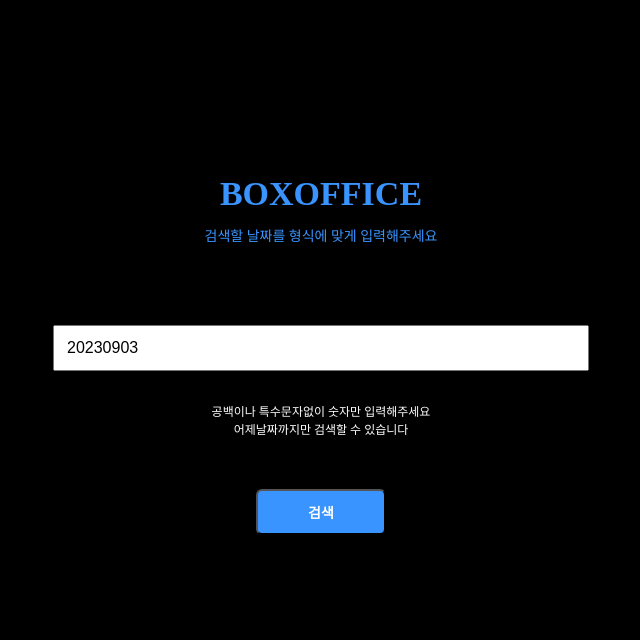
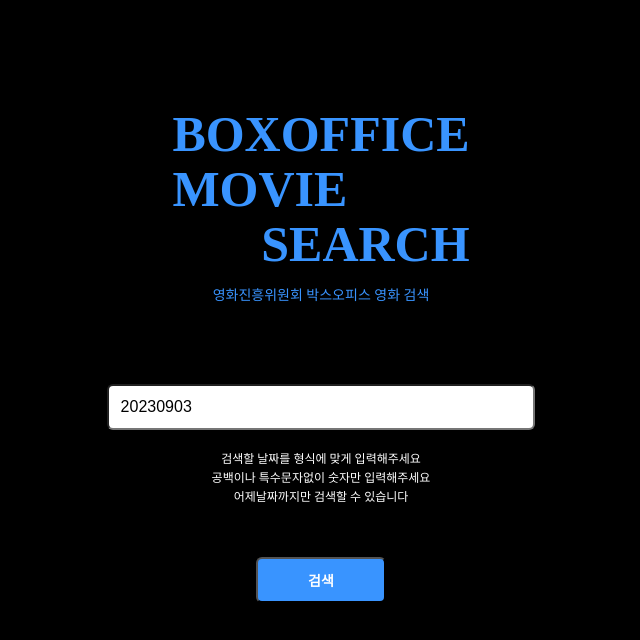
Before and after one commit to jimeal/movie-search-api, a website built with Parcel: page index.html in a window 1280 px wide. Shown: the whole page, without its empty margins (319-959 px from the left). Built offline with nearby package versions, Linux system fonts and the light colour scheme; no server answers; a web font is replaced by a local one.

Commit message:
스타일 수정

```diff
--- a/index.html
+++ b/index.html
@@ -5,18 +5,24 @@
 <meta http-equiv="Content-Security-Policy" content="upgrade-insecure-requests">
 <meta name="viewport" content="width=device-width,initial-scale=1.0,minimum-scale=1.0,maximum-scale=1.0,user-scalable=no">
 <title>영화 API</title>
+<link href='//spoqa.github.io/spoqa-han-sans/css/SpoqaHanSans-kr.css' rel='stylesheet' type='text/css'>
+<link href='//spoqa.github.io/spoqa-han-sans/css/SpoqaHanSans-jp.css' rel='stylesheet' type='text/css'>
 <link rel="stylesheet" href="style.css">
 </head>
 <body>
   <div class="container">
     <div class="inner">
       <div class="top-title">
-        <h1 class="title logo-title">boxoffice</h1>
-        <span class="sub">검색할 날짜를 형식에 맞게 입력해주세요</span>
+        <h1 class="title logo-title">
+          <span class="title-center">boxoffice</span>
+          <span class="title-left">movie</span>
+          <span class="title-right">search</span>
+        </h1>
+        <span class="sub">영화진흥위원회 박스오피스 영화 검색</span>
       </div>
       <div>
         <input type="text" id="targetDateInput" class="search-input" value="">
-        <p class="discription">공백이나 특수문자없이 숫자만 입력해주세요<br/>
+        <p class="discription">검색할 날짜를 형식에 맞게 입력해주세요<br/>공백이나 특수문자없이 숫자만 입력해주세요<br/>
           어제날짜까지만 검색할 수 있습니다</p>
         <button id="targetDateInputButton" class="search-btn" type="submit">검색</button>
       </div>
--- a/index.js
+++ b/index.js
@@ -10,7 +10,6 @@ function movieRank() {
     url: url,
     dataType: "json",
     success: function(data) {
-      // console.log(data)
 
       if(data.faultInfo) {
         $(".container .popup-body table").append(`
--- a/package.json
+++ b/package.json
@@ -16,6 +16,8 @@
     "dotenv": "^16.3.1"
   },
   "dependencies": {
+    "http": "0.0.1-security",
+    "https": "^1.0.0",
     "jquery": "^3.7.1"
   }
 }
--- a/style.css
+++ b/style.css
@@ -1,3 +1,10 @@
+@font-face {
+  font-family: 'KOTRA_BOLD-Bold';
+  src: url('https://cdn.jsdelivr.net/gh/projectnoonnu/noonfonts_20-10-21@1.1/KOTRA_BOLD-Bold.woff') format('woff');
+  font-weight: normal;
+  font-style: normal;
+}
+
 :root {
   --primary-color: #3994FF;
   --active-color: #83C961;
@@ -21,6 +28,7 @@ body {
   overflow-x: hidden;
   color: var(--text-color);
   box-sizing: border-box;
+  font-family: 'Spoqa Han Sans', 'Spoqa Han Sans JP', 'Sans-serif';
 }
 h1 {
   margin: 0;
@@ -41,8 +49,23 @@ h1 {
   margin-bottom: 80px;
 }
 .title {
-  font-size: 34px;
-  margin-bottom: 12px;
+  margin: 0 auto 12px;
+  font-size: 50px;
+  font-family: 'KOTRA_BOLD-Bold';
+  width: fit-content;
+}
+.title > span {
+  display: block;
+  line-height: 1.1;
+}
+.title-center {
+  text-align: center;
+}
+.title-left {
+  text-align: left;
+}
+.title-right {
+  text-align: right;
 }
 .logo-title {
   color: var(--primary-color);
@@ -57,16 +80,20 @@ h1 {
   display: block;
 }
 .search-input {
+  display: block;
   height: 46px;
   font-size: 16px;
   padding: 0 12px;
-  width: 100%;
+  margin: 0 auto;
+  width: 80%;
   box-sizing: border-box;
   margin-bottom: 20px;
+  border-radius: 6px;
 }
 .discription {
-  line-height: 1.5;
+  line-height: 1.6;
   font-size: 12px;
+  font-weight: 300;
   text-align: center;
 }
 .search-btn {
@@ -144,7 +171,7 @@ table tr:nth-of-type(3) td:first-of-type span {
 table tr td:nth-of-type(2) {
   text-align: left;
   padding: 0 12px;
-  font-weight: bold;
+  font-weight: 400;
   width: 66%;
   line-height: 1.5;
 }
```
Also changed, not shown: 1 other file.
